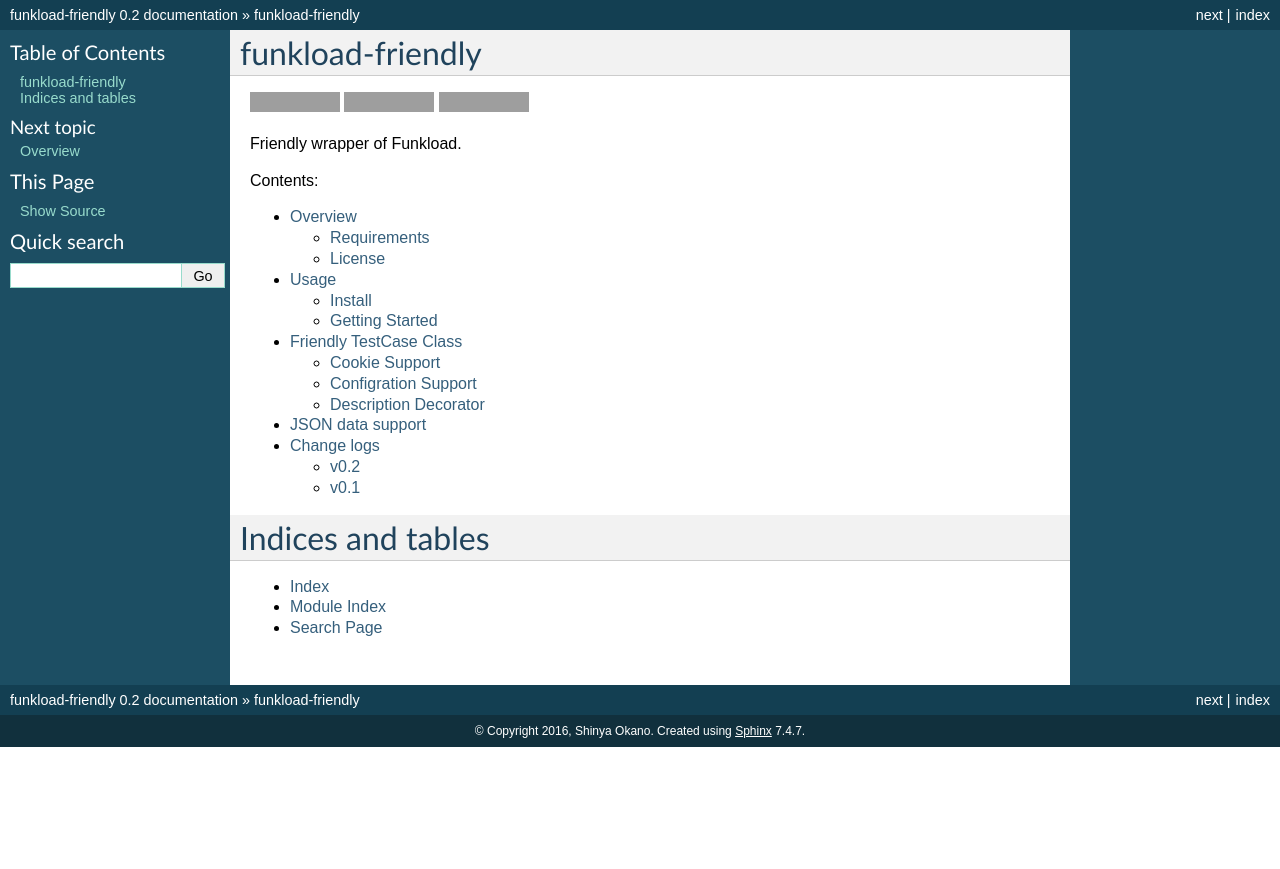
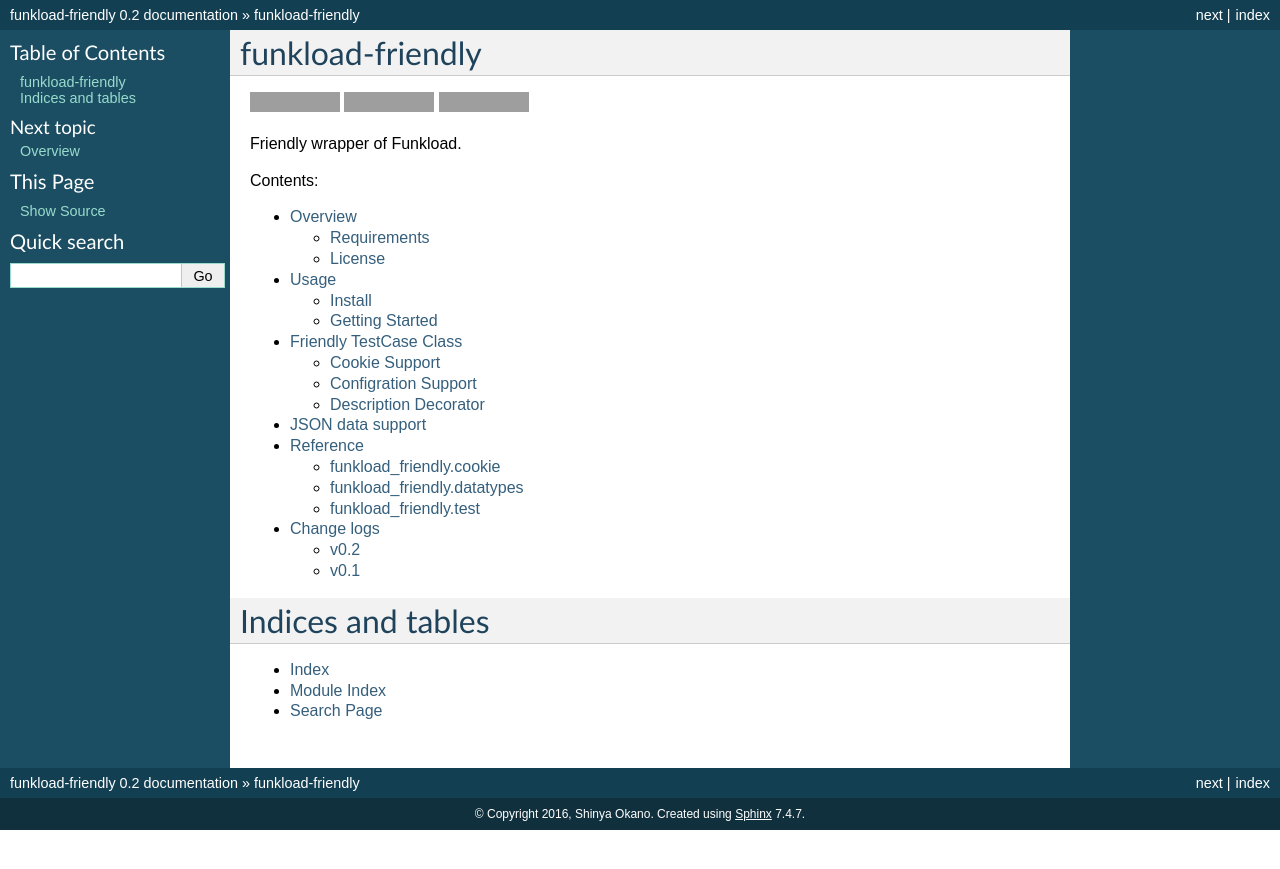
Before and after one commit to tokibito/funkload-friendly, a Sphinx documentation site: the page built from docs/source/index.rst, in a window 1280 px wide. Shown: the top 869 px of the page. Built offline with Sphinx 7.4.7, drawn with Linux system fonts in a browser that asks for light colours; grey boxes are pictures that could not be loaded.

Commit message:
add module doc

```diff
--- a/docs/source/conf.py
+++ b/docs/source/conf.py
@@ -20,7 +20,7 @@
 # If extensions (or modules to document with autodoc) are in another directory,
 # add these directories to sys.path here. If the directory is relative to the
 # documentation root, use os.path.abspath to make it absolute, like shown here.
-#sys.path.insert(0, os.path.abspath('.'))
+sys.path.insert(0, os.path.dirname(os.path.dirname(os.path.abspath('.'))))
 
 # -- General configuration ------------------------------------------------
 
--- a/docs/source/index.rst
+++ b/docs/source/index.rst
@@ -14,6 +14,7 @@
    usage
    testcase_class
    json_support
+   reference/index
    changelog
 
 Indices and tables
--- /dev/null
+++ b/docs/source/reference/funkload_friendly.cookie.rst
@@ -0,0 +1,6 @@
+========================
+funkload_friendly.cookie
+========================
+
+.. automodule:: funkload_friendly.cookie
+   :members:
--- /dev/null
+++ b/docs/source/reference/funkload_friendly.datatypes.rst
@@ -0,0 +1,6 @@
+===========================
+funkload_friendly.datatypes
+===========================
+
+.. automodule:: funkload_friendly.datatypes
+   :members:
--- /dev/null
+++ b/docs/source/reference/funkload_friendly.test.rst
@@ -0,0 +1,6 @@
+======================
+funkload_friendly.test
+======================
+
+.. automodule:: funkload_friendly.test
+   :members:
--- /dev/null
+++ b/docs/source/reference/index.rst
@@ -0,0 +1,10 @@
+=========
+Reference
+=========
+
+.. toctree::
+   :maxdepth: 1
+
+   funkload_friendly.cookie
+   funkload_friendly.datatypes
+   funkload_friendly.test
```
